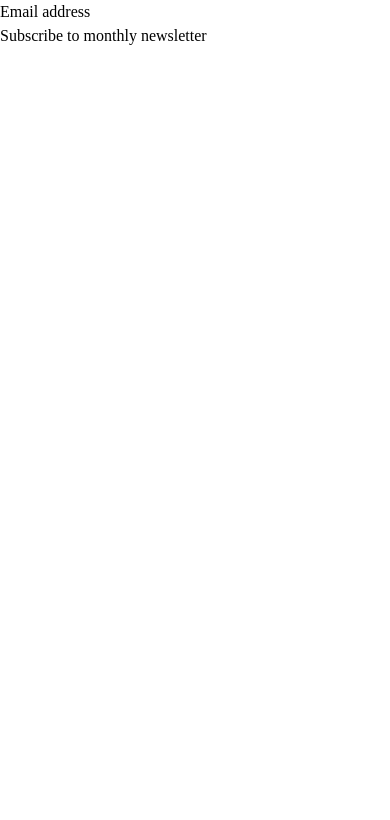
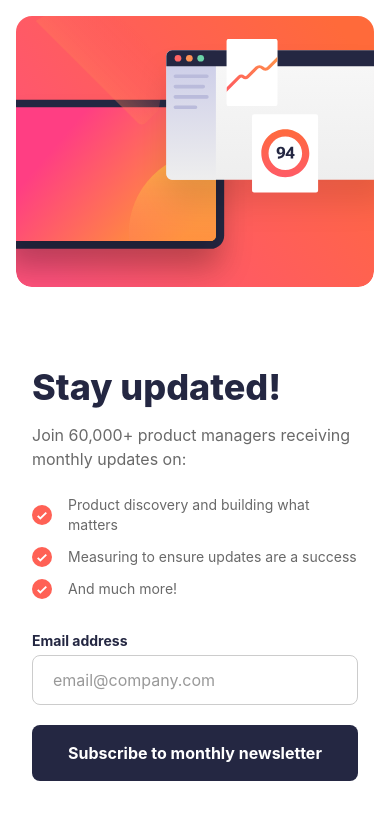
Before and after one commit to Zikra-S/Newsletter-sign-up-page, a React (Vite) app: page / in a window 390 px wide. Shown: the top 820 px of the page. Built offline with nearby package versions, Linux system fonts and the light colour scheme.

Commit message:
style: implement design with Tailwind, add illustrations and responsive layout

```diff
--- a/package.json
+++ b/package.json
@@ -10,8 +10,10 @@
     "preview": "vite preview"
   },
   "dependencies": {
+    "@tailwindcss/vite": "^4.3.3",
     "react": "^19.2.8",
-    "react-dom": "^19.2.8"
+    "react-dom": "^19.2.8",
+    "tailwindcss": "^4.3.3"
   },
   "devDependencies": {
     "@types/node": "^24.13.3",
--- a/src/App.tsx
+++ b/src/App.tsx
@@ -1,4 +1,9 @@
 import { useState } from "react";
+import illustrationMobile from "./assets/images/illustration-sign-up-mobile.svg";
+import illustrationTablet from "./assets/images/illustration-sign-up-tablet.svg";
+import illustrationDesktop from "./assets/images/illustration-sign-up-desktop.svg";
+import iconSuccess from "./assets/images/icon-success.svg";
+import iconList from "./assets/images/icon-list.svg";
 
 export default function NewsletterForm() {
   const [email, setEmail] = useState("");
@@ -14,26 +19,92 @@ export default function NewsletterForm() {
       setIsSuccess(true);
     }
   }
+
   function handleDismiss() {
     setIsSuccess(false);
+    setEmail("");
+    setSubmitted(false);
   }
 
+  const showError = submitted && !isValidEmail;
+
   return (
-    <div>
-      {isSuccess ? (
-        <div>
-          <h1>Thanks for subscribing!</h1>
-          <p>A confirmation email has been sent to {email}.</p>
-          <button onClick={handleDismiss}>Dismiss message</button>
+    <div className="min-h-screen bg-[hsl(234,29%,20%)] flex items-center justify-center p-0 sm:p-6">
+      <div
+        className={`bg-white w-full min-h-screen sm:min-h-0 sm:rounded-3xl overflow-hidden flex flex-col-reverse sm:flex-row ${
+          isSuccess ? "sm:max-w-md" : "sm:max-w-4xl"
+        }`}>
+        {/* Form / success */}
+        <div className="flex-1 p-8 sm:p-12 flex flex-col justify-center">
+          {isSuccess ? (
+            <div className="min-h-screen sm:min-h-0 flex flex-col justify-between py-4 sm:py-0">
+              <div>
+                <img src={iconSuccess} alt="" className="w-14 h-14 mb-8" />
+                <h1 className="text-4xl font-extrabold text-[hsl(234,29%,20%)] mb-4">Thanks for subscribing!</h1>
+                <p className="text-[hsl(0,0%,41%)] mb-8">
+                  A confirmation email has been sent to <strong className="text-[hsl(234,29%,20%)]">{email}</strong>. Please open it and click the
+                  button inside to confirm your subscription.
+                </p>
+              </div>
+              <button
+                onClick={handleDismiss}
+                className="w-full py-4 rounded-lg font-bold text-white bg-[hsl(234,29%,20%)] hover:bg-linear-to-r hover:from-[hsl(4,100%,67%)] hover:to-[hsl(346,100%,66%)] transition-all">
+                Dismiss message
+              </button>
+            </div>
+          ) : (
+            <div>
+              <h1 className="text-4xl sm:text-5xl font-extrabold text-[hsl(234,29%,20%)] mb-4">Stay updated!</h1>
+              <p className="text-[hsl(0,0%,41%)] mb-6">Join 60,000+ product managers receiving monthly updates on:</p>
+              <ul className="flex flex-col gap-3 mb-8">
+                {["Product discovery and building what matters", "Measuring to ensure updates are a success", "And much more!"].map((item) => (
+                  <li key={item} className="flex items-center gap-4">
+                    <img src={iconList} alt="" className="w-5 h-5 shrink-0" />
+                    <span className="text-[hsl(0,0%,41%)] text-sm">{item}</span>
+                  </li>
+                ))}
+              </ul>
+
+              <form onSubmit={handleSubmit} noValidate>
+                <div className="flex items-center justify-between mb-1">
+                  <label htmlFor="email" className="text-sm font-bold text-[hsl(234,29%,20%)]">
+                    Email address
+                  </label>
+                  {showError && <span className="text-sm font-bold text-[hsl(4,100%,67%)]">Valid email required</span>}
+                </div>
+                <input
+                  id="email"
+                  type="email"
+                  placeholder="email@company.com"
+                  value={email}
+                  onChange={(e) => setEmail(e.target.value)}
+                  className={`w-full px-5 py-3 mb-5 rounded-lg border outline-none text-[hsl(234,29%,20%)] placeholder:text-[hsl(0,0%,60%)] ${
+                    showError
+                      ? "border-[hsl(4,100%,67%)] bg-[hsl(4,100%,97%)] placeholder:text-[hsl(4,100%,67%)]"
+                      : "border-[hsl(0,0%,80%)] focus:border-[hsl(234,29%,20%)]"
+                  }`}
+                />
+                <button
+                  type="submit"
+                  className="w-full py-4 rounded-lg font-bold text-white bg-[hsl(234,29%,20%)] hover:bg-linear-to-r hover:from-[hsl(4,100%,67%)] hover:to-[hsl(346,100%,66%)] hover:shadow-lg hover:shadow-[hsl(4,100%,67%)]/30 transition-all">
+                  Subscribe to monthly newsletter
+                </button>
+              </form>
+            </div>
+          )}
         </div>
-      ) : (
-        <form onSubmit={handleSubmit}>
-          <label htmlFor="email">Email address</label>
-          <input id="email" type="email" value={email} onChange={(e) => setEmail(e.target.value)} />
-          {submitted && !isValidEmail && <p>Please enter a valid email</p>}
-          <button type="submit">Subscribe to monthly newsletter</button>
-        </form>
-      )}
+
+        {/* Illustration */}
+        {!isSuccess && (
+          <div className="sm:w-2/5 p-4 flex items-stretch">
+            <picture className="w-full">
+              <source media="(min-width: 640px)" srcSet={illustrationDesktop} />
+              <source media="(min-width: 480px)" srcSet={illustrationTablet} />
+              <img src={illustrationMobile} alt="" className="w-full h-full object-cover rounded-2xl" />
+            </picture>
+          </div>
+        )}
+      </div>
     </div>
   );
 }
```
Also changed, not shown: 1 other file (tests, documents, lock files or other folders).
